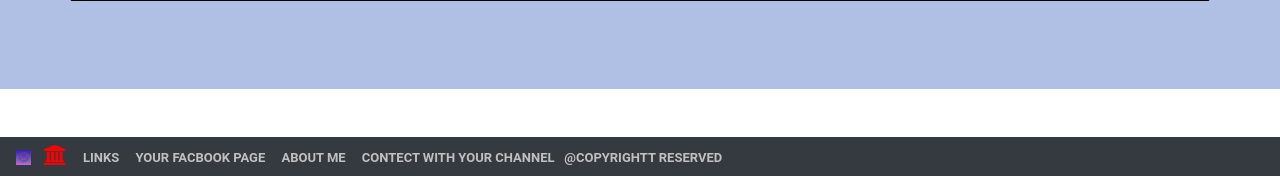
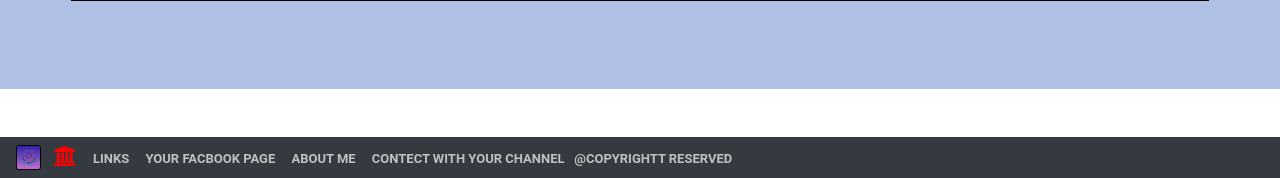
Before and after one commit to OMGUPTA21/education.github.io, a PHP site: page /login1.html in a window 1280 px wide; the page is wider, and only the part inside the window is pictured. Shown: the part 4163-4341 px from the top of that part. Run offline with PHP 8.4, Linux system fonts and the light colour scheme.

Commit message:
Update style20.css

```diff
--- a/style20.css
+++ b/style20.css
@@ -3,7 +3,9 @@
 }
 
 #edu{
-    width : 15px;
+    width : 25px;
+    border:1px solid black;
+    border-radius: 3px;
 }
 
 h2{
```
